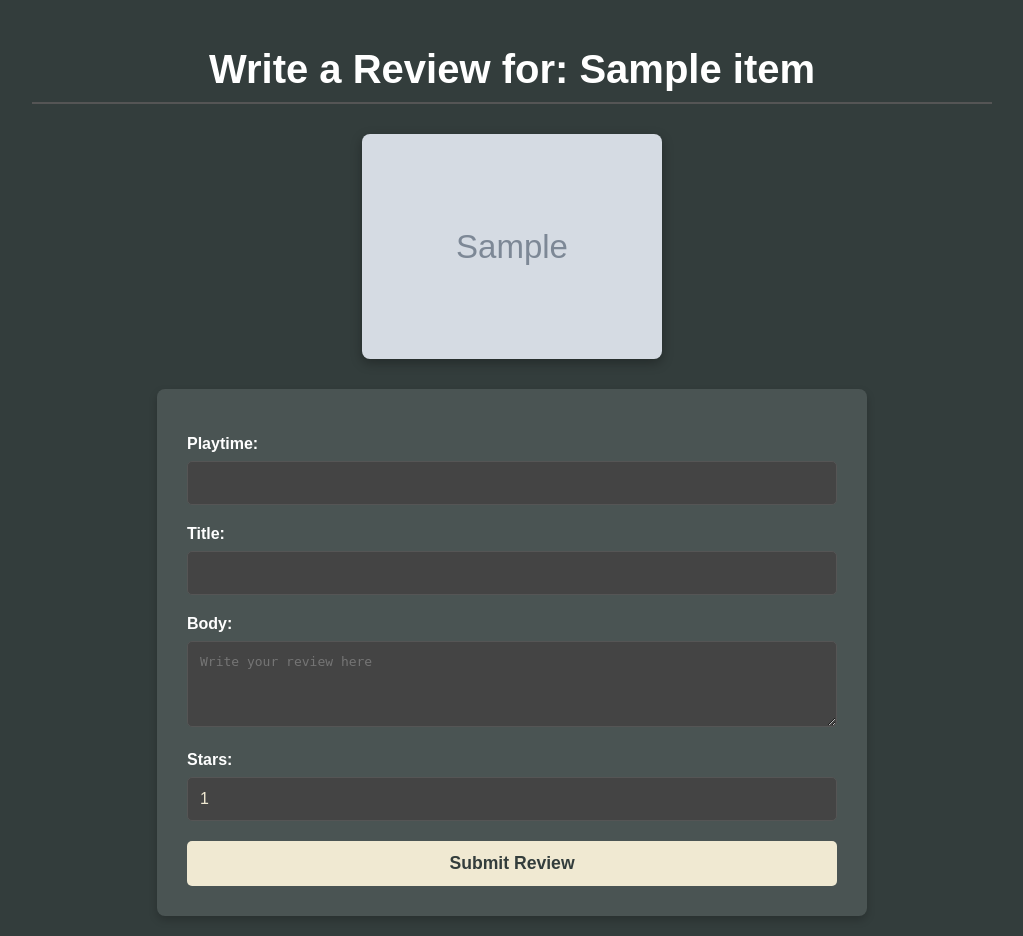
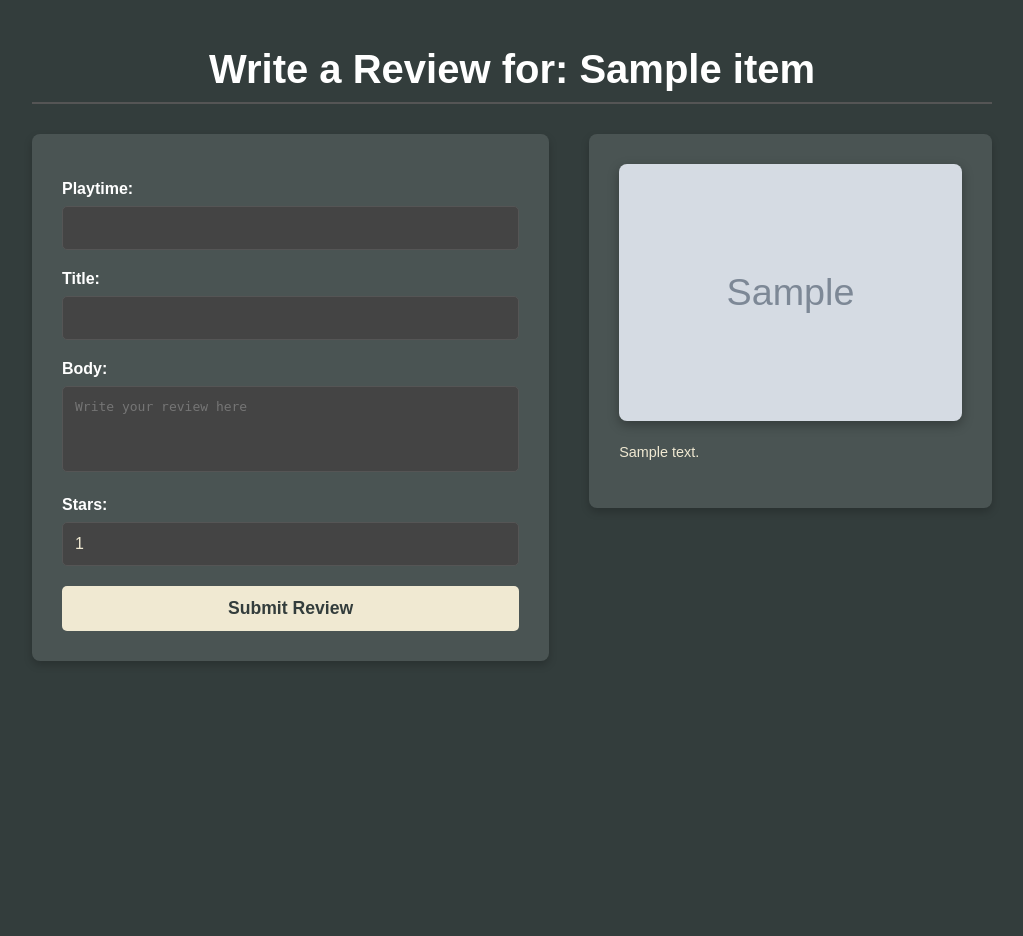
Before and after one commit to bipgoppa/game_review_platform, a Django app: page /review/new/1/ in a window 1280 px wide. Shown: the whole page, without its empty margins (128-1151 px from the left). After the commit the page ends 661 px from the top, so only its background shows below. Run offline with Django 5.2, Linux system fonts and the light colour scheme; a user stored in the database is signed in; tables that the repository leaves empty hold one stand-in row (values such as "Sample post"); grey boxes marked "Sample" are stand-in pictures; a database or web service that is not in the repository returns one stand-in record (values such as "Sample title"); data that the repository does not hold is empty.

Commit message:
made the reviews look prettier, added a description

```diff
--- a/game_review_platform/IGDReviews/forms.py
+++ b/game_review_platform/IGDReviews/forms.py
@@ -13,4 +13,5 @@ class ReviewForm(forms.ModelForm):
 
         widgets = {'body': forms.Textarea(attrs={'rows': 4, 'placeholder': 'Write your review here'}),
                    'stars': forms.NumberInput(attrs={'min' : 1, 'max':  5}),
+                   'playtime': forms.NumberInput(attrs={'step': '0.50', 'min': '0'})
                 }
--- a/game_review_platform/IGDReviews/igdb_api.py
+++ b/game_review_platform/IGDReviews/igdb_api.py
@@ -43,7 +43,7 @@ def get_igdb_game_details(game_id):
                'Authorization' : f'Bearer {access_token}'
                }
     #given a specific game id, it returns one games name and cover
-    body = f'fields name, cover.url; where id = {game_id};'
+    body = f'fields name, summary, cover.url; where id = {game_id};'
 
     response = requests.post("https://api.igdb.com/v4/games", headers=headers, data= body)
 
--- a/game_review_platform/templates/reviews/create_review.html
+++ b/game_review_platform/templates/reviews/create_review.html
@@ -1,4 +1,4 @@
-{% comment %} Assumes you have {% load static %} at the top of your template {% endcomment %}
+{% load static %}
 
 <!DOCTYPE html>
 <html lang="en">
@@ -30,25 +30,48 @@ h1 {
     font-size: 2.5em;
     margin-bottom: 30px;
 }
-
+.content-wrapper {
+    display: flex;
+    align-items: flex-start;
+    flex-wrap: wrap;
+    gap: 40px;
+}
 /* Game Cover Image */
 .game-cover {
     display: block;
-    max-width: 300px;
+    max-width: 100%;
     height: auto;
-    margin: 0 auto 30px auto;
+    margin: 0 auto 20px;
     border-radius: 8px;
     box-shadow: 0 4px 12px rgba(0, 0, 0, 0.3);
 }
-
+.game-summary {
+    font-size: 0.9em;
+    line-height: 1.6;
+    text-align: left;
+    color: #f0e9d2;
+}
 /* Review Form Specific Styles */
 .review-form {
-    max-width: 650px;
-    margin: 0 auto;
+    flex: 2;
+    min-width: 350px;
     background-color: #4a5453;
     padding: 30px;
     border-radius: 8px;
     box-shadow: 0 4px 8px rgba(0, 0, 0, 0.2);
+
+}
+.game-info {
+    flex: 1.5;
+    background-color: #4a5453;
+    text-align: center;
+    padding: 30px;
+    overflow-y: auto;
+    border-radius: 8px;
+    box-shadow: 0 4px 8px rgba(0, 0, 0, 0.2);
+    position: sticky;
+    top: 20px;
+    max-height: calc(100vh - 165px);
 }
 
 /* Style for each form field group (the <p> tag from form.as_p) */
@@ -72,6 +95,7 @@ h1 {
     font-size: 1em;
     border: 1px solid #555;
     border-radius: 5px;
+    resize: none;
     background-color: #444;
     color: #f0e9d2;
     box-sizing: border-box; /* Ensures padding doesn't affect width */
@@ -105,30 +129,28 @@ h1 {
     transform: translateY(-2px);
 }
 </style>
-<head>
-    <meta charset="UTF-8">
-    <meta name="viewport" content="width=device-width, initial-scale=1.0">
-    <title>Write a Review for: {{ game.name }}</title>
-
-    {% comment %} Link to your new CSS file {% endcomment %}
-</head>
 <body>
     <div class="container">
-        {% if game %}
-            <h1>Write a Review for: {{ game.name }}</h1>
-            {% if game.cover %}
+        <h1>Write a Review for: {{ game.name }}</h1>
 
-                {% comment %} Added a class to the image {% endcomment %}
-                <img class="game-cover" src="{{ game.cover.url_big }}" alt="Cover for {{ game.name }}">
+        <div class="content-wrapper">
+
+            <form method="post" class="review-form">
+                {% csrf_token %}
+                {{ form.as_p }}
+                <button type="submit">Submit Review</button>
+            </form>
+
+            {% if game %}
+            <div class="game-info">
+                {% if game.cover %}
+                    <img class="game-cover" src="{{ game.cover.url_big }}" alt="Cover for {{ game.name }}">
+                {% endif %}
+                <p class="game-summary">{{ game.summary }}</p>
+            </div>
             {% endif %}
-        {% endif %}
 
-        {% comment %} Added a class to the form {% endcomment %}
-        <form method="post" class="review-form">
-            {% csrf_token %}
-            {{ form.as_p }}
-            <button type="submit">Submit Review</button>
-        </form>
+        </div>
     </div>
 </body>
 </html>
```
